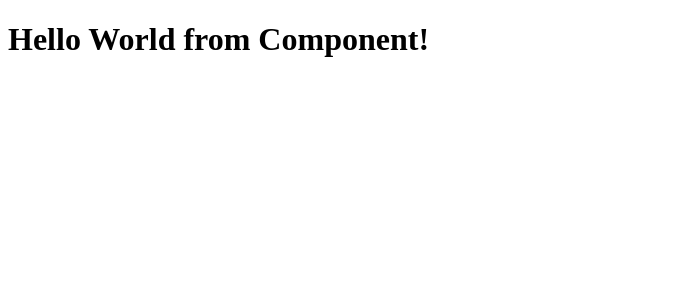
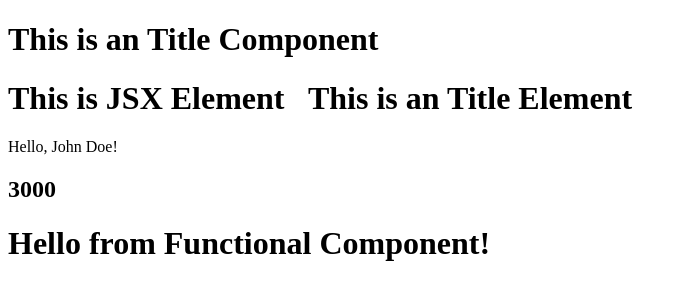
Before and after one commit to SushmithaMuruga96/NamasteReact, a React (Vite) app: page / in a window 1280 px wide. Shown: the top 300 px of the page, without its empty margins (0-687 px from the left). Built offline with nearby package versions, Linux system fonts and the light colour scheme.

Commit message:
element, js expression inside component

```diff
--- a/App.js
+++ b/App.js
@@ -1,28 +1,37 @@
 import React from "react";
 import ReactDOM from "react-dom/client";
 
-//React Element
-const jsxheading = (
-  <h1 className="head" tabIndex="5">
-    Hello World from JSX!
+const Title = () => <h1 className="title">This is an Title Component</h1>;
+
+const elem = <span>This is JSX Element</span>;
+
+const titleElement = (
+  <h1 className="title" tabIndex="0">
+    {elem} &nbsp; This is an Title Element
   </h1>
 );
-//React Component
+
+//component composition - combining multiple components into component
+// javascrtip expression - any valid set of literals,
+// variables, operators,
+//js code statements
+// and expressions can be written inside curly braces {}
+
+const name = "John Doe";
 const HeadingComponent = () => {
   return (
-    <h1 className="head" tabIndex="5">
-      Hello World from Component!
-    </h1>
+    <div id="container">
+      <Title />
+      {titleElement}
+      {/* Js expression */}Hello, {name}!<h2>{1000 + 2000}</h2>
+      {console.log("In Functional Component")}
+      <h1 className="head" tabIndex="5">
+        Hello from Functional Component!
+      </h1>
+    </div>
   );
 };
 
-// both are same
-const HeadingComponent2 = () => (
-  <h1 className="head" tabIndex="5">
-    Hello World from Component!
-  </h1>
-);
-
 // react component is nothing but a function which returns a react element
-const root = ReactDOM.createRoot(document.getElementById("content"));
+const root = ReactDOM.createRoot(document.getElementById("root"));
 root.render(<HeadingComponent />); //render method takes react element as an argument and coverts it to DOM element
--- a/index.html
+++ b/index.html
@@ -8,7 +8,7 @@
   </head>
 
   <body>
-    <div id="content">
+    <div id="root">
       <h1>Not Rendered</h1>
       <!-- this will be replaced by root.render method in App.js -->
     </div>
```
